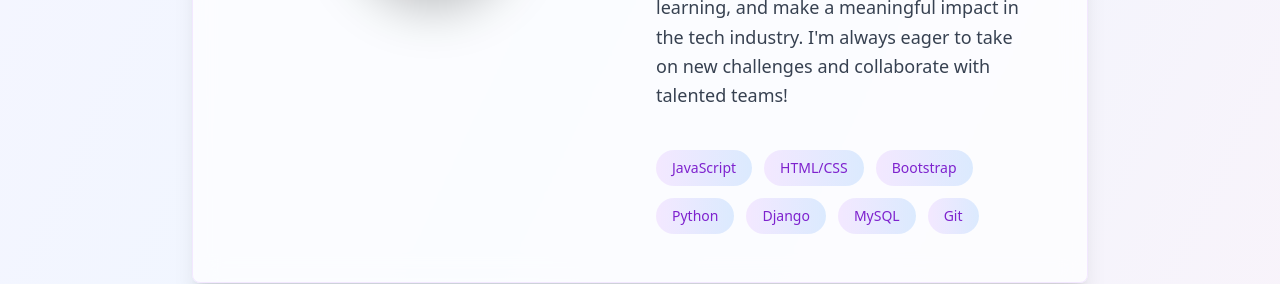
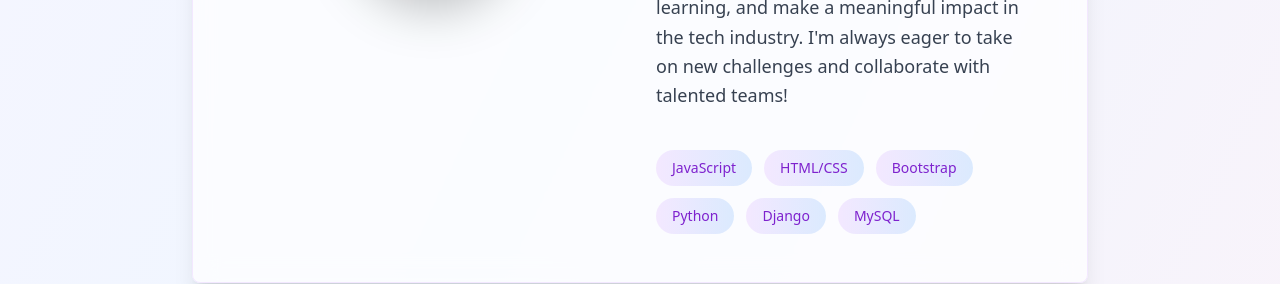
Before and after one commit to 1U22CS102-SASIKUMAR/sasikumar, a React (Vite) app: page / in a window 1280 px wide. Shown: the part 1460-1744 px from the top of the page. Built offline with nearby package versions, Linux system fonts and the light colour scheme.

Commit message:
Remove Git from skills

```diff
--- a/src/components/AboutSection.tsx
+++ b/src/components/AboutSection.tsx
@@ -36,7 +36,7 @@ const AboutSection = () => {
                 collaborate with talented teams!
               </p>
               <div className="flex flex-wrap gap-3 pt-4">
-                {["JavaScript", "HTML/CSS", "Bootstrap", "Python", "Django", "MySQL", "Git"].map((skill) => (
+                {["JavaScript", "HTML/CSS", "Bootstrap", "Python", "Django", "MySQL"].map((skill) => (
                   <span
                     key={skill}
                     className="px-4 py-2 bg-gradient-to-r from-purple-100 to-blue-100 text-purple-700 rounded-full text-sm font-medium"
```
